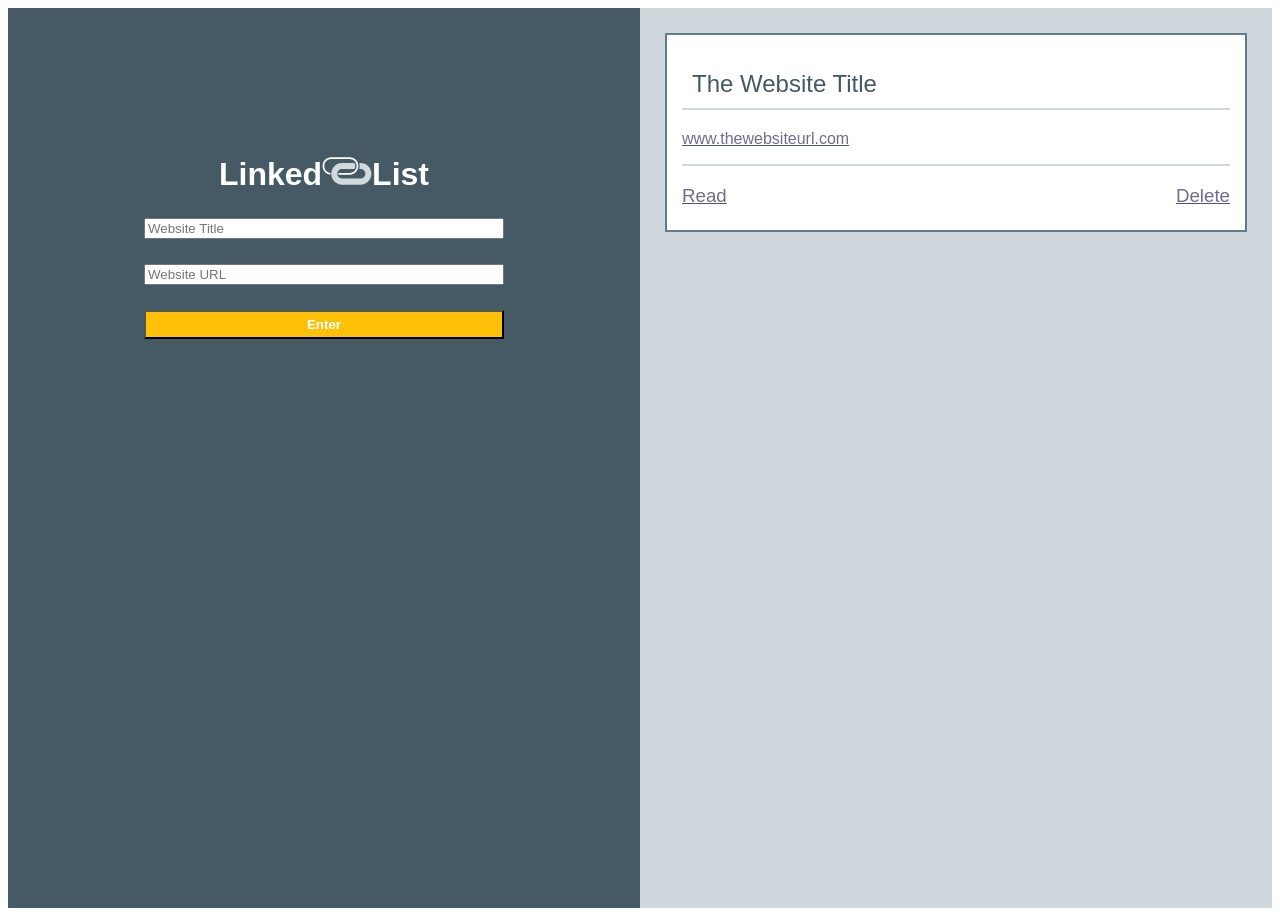
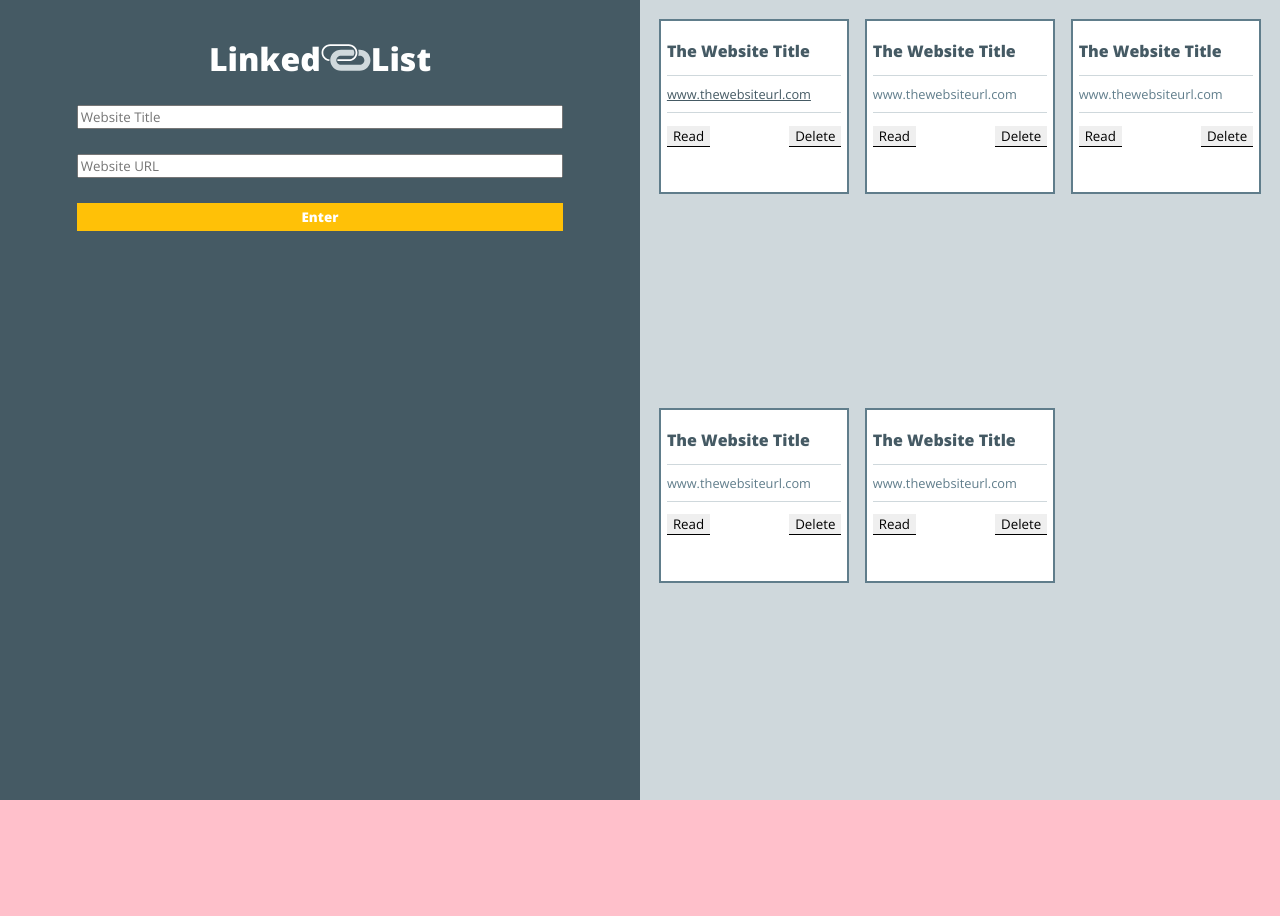
Before and after one commit to tomkingkong/linked-list, a plain HTML site: page index.html in a window 1280 px wide. After the commit the page ends 800 px from the top, so only its background shows below. Drawn offline with nearby package versions, Linux system fonts and the light colour scheme.

Commit message:
Added Grid layout for 600px, 1000px, 1200px sizes, to separate boxes. Fixed position Form/submit. Added :hover stylings.

```diff
--- a/index.html
+++ b/index.html
@@ -3,27 +3,63 @@
 <head>
   <title>Linked List</title>
   <link rel="stylesheet" type="text/css" href="style.css">
+  <link href="https://fonts.googleapis.com/css?family=Open+Sans:400,800" rel="stylesheet">
 </head>
 <body>
-  <div class="header-section">
+  <div class="wrapper">
+    <header>
+      <div class="link-form">
         <h1>Linked<span><img src="images/linked-list-logo.svg" alt="linked list logo"></span>List</h1>
+        <form>
           <input type="text" name="Website Title" placeholder="Website Title" id="website-title-input">
           <input type="text" name="Website URL" placeholder="Website URL" id="website-url-input">
           <button>Enter</button>
+        </form>
       </div>
-
-  <section>
-    <div class="bookmark-block">
+    </header>
+    <main>
+      <section class="bookmark-block">
+        <h2 id="website-title">The Website Title</h2>
+        <p id="website-url"><a href="#">www.thewebsiteurl.com</a></p>
+        <div class="read-and-delete">
+          <button class="read-button">Read</button>
+          <button class="delete-button">Delete</button>
+        </div>
+      </section>
+      <section class="bookmark-block">
         <h2 id="website-title">The Website Title</h2>
         <p id="website-url">www.thewebsiteurl.com</p>
         <div class="read-and-delete">
-        <h3 id="read-button">Read</h3>
-        <h3 id="delete-button">Delete</h3>
+          <button class="read-button">Read</button>
+          <button class="delete-button">Delete</button>
         </div>
+      </section>
+      <section class="bookmark-block">
+        <h2 id="website-title">The Website Title</h2>
+        <p id="website-url">www.thewebsiteurl.com</p>
+        <div class="read-and-delete">
+          <button class="read-button">Read</button>
+          <button class="delete-button">Delete</button>
         </div>
-
       </section>
-
+      <section class="bookmark-block">
+        <h2 id="website-title">The Website Title</h2>
+        <p id="website-url">www.thewebsiteurl.com</p>
+        <div class="read-and-delete">
+          <button class="read-button">Read</button>
+          <button class="delete-button">Delete</button>
+        </div>
+      </section>
+      <section class="bookmark-block">
+          <h2 id="website-title">The Website Title</h2>
+          <p id="website-url">www.thewebsiteurl.com</p>
+          <div class="read-and-delete">
+            <button class="read-button">Read</button>
+            <button class="delete-button">Delete</button>
+          </div>
+      </section>
+    </main>
+  </div>
 </body>
 <script type="text/javascript" src="script.js"></script>
 </html>
--- a/style.css
+++ b/style.css
@@ -2,94 +2,171 @@
 *:after,
 *:before {
   box-sizing: border-box;
+  font-family: 'Open Sans', sans-serif;
+  font-size: normal;
+}
 
+body {
+  margin: 0;
+  padding: 0;
+  background-color: pink;
 }
-* {
-  font-family: 'open-sans', sans-serif;
-  font-weight: 400;
+
+.wrapper {
+  display: grid;
+  min-height: 100vh;
+  height: 100%;
+  min-width: 100%;
+  margin: 0;
+  padding: 0;
+  grid-template-columns: 1fr;
+  grid-template-areas: "header"
+                       "main";
 }
-body {
+
+.wrapper header {
+  display: grid;
+  text-align: center;
+  justify-items: center;
+  background-color: #455A64;
+  padding: 1em 0;
+  grid-area: header;
+}
+
+
+header button {
+  width: 95%;
   display: flex;
   justify-content: center;
-
+  margin: 25px auto;
+  font-weight: 800;
+  color: #FFFFFF;
+  outline: none;
+  border: 0;
+  text-decoration: none;
+  background-color: #FFC107;
+  padding: 5px;
 }
 
-p, h3 {
-  color: #706D8B;
-  text-decoration: underline;
-  text-decoration-color: #455A64;
-  text-underline-position:
+header button:hover {
+  color: #fff;
+  background-color: #ffd773
 }
+
+input {
+  width: 95%;
+  display: block;
+  margin: 25px auto;
+}
+
+.wrapper main {
+  display: grid;
+  height: 100%;
+  justify-items: center;
+  padding: 3%;
+  grid-gap: 1em;
+  background-color: #CFD8DC;
+  grid-area: main;
+}
+
+main section {
+  width: 100%;
+  margin: 0;
+  border: 2px solid #607D8B;
+  background-color: white;
+  padding: 3%;
+  max-height: 175px;
+}
+
+.read-and-delete {
+  color:#455A64;
+  margin: 0 auto;
+  padding: 0;
+  display: flex;
+  justify-content: space-between;
+}
+.read-and-delete button {
+  border-width: 0 0 1px 0;
+}
+.read-and-delete button:hover {
+  color: #455A64;
+  font-weight: 800;
+  border-bottom: 1px solid #FFC107;
+}
+section p {
+  color: #607D8B;
+  font-size: .8em;
+  padding: 5% 0;
+  text-decoration-color: #F2F4F4;
+  border-top: 1px solid #CFD8DC;
+  border-bottom: 1px solid #CFD8DC;
+}
+section p a {
+  color: #455A64;
+}
+section p a:hover {
+  font-weight: 800;
+  color: #455A64;
+  text-decoration: underline #FFC107;
+}
+
 img {
   width: 50px;
 }
 
-.header-section {
-  background-color: #455A64;
-  padding: 10%;
-  width: 50%;
-  height: 900px;
-}
 h1 {
   color: #FFFFFF;
   text-align: center;
   font-weight: 800;
 }
 
-.bookmark-block {
-
-  border: 2px solid #607D8B;
-  background-color: white;
-  padding: 5px 15px;
-  margin: 25px;
-}
-
-
 h2 {
-  border-bottom: 2px solid #CFD8DC;
-  padding: 10px;
+  font-weight: 800;
+  font-size: 1em;
+  padding: 0;
   color: #455A64;
 }
-
 h3 {
   display: flex;
   justify-content: center;
 }
-section {
-  width: 50%;
-    background-color: #CFD8DC;
-}
-input {
-  width: 95%;
-  display: block;
-  margin: 25px auto;
-}
-.header-section button {
-  width: 95%;
-  display: flex;
-  justify-content: center;
-  margin: 25px auto;
-  text-align: center;
-  background-color: #FFC107;
-  padding: 5px;
+
+
+
+@media only screen and (min-width: 600px) {
+  .wrapper {
+    display: grid;
+    grid-auto-rows: auto;
+    grid-template-columns: 1fr 1fr;
+    grid-template-areas: "header main";
+  }
+  header {
+    display: grid;
+    justify-items: center;
+  }
+  .link-form {
+    width: 40%;
+    position: fixed;
+    left: 25%;
+    margin-left: -20%;
+  }
+
+  header > button {
+    justify-content: center;
+    background-color: #FFC107;
+  }
 }
 
-section button {
-  display: flex;
-  justify-content: space-between;
+@media only screen and (min-width: 1000px) {
+  .wrapper > main {
+      grid-template-columns: 1fr 1fr;
+      grid-auto-rows: auto;
+  }
+}
+
+@media only screen and (min-width: 1200px) {
+  .wrapper > main {
+      grid-template-columns: repeat(3, 1fr);
 
 }
-
-
-.read-and-delete {
-  border-top: 2px solid #CFD8DC;
-  margin: 0 auto;
-  display: flex;
-  justify-content: space-between;
-
 }
-
-button {
-  font-weight: 800;
-  color: #FFFFFF;
-}
```
Lines whose indentation alone changed are shown as unchanged.
